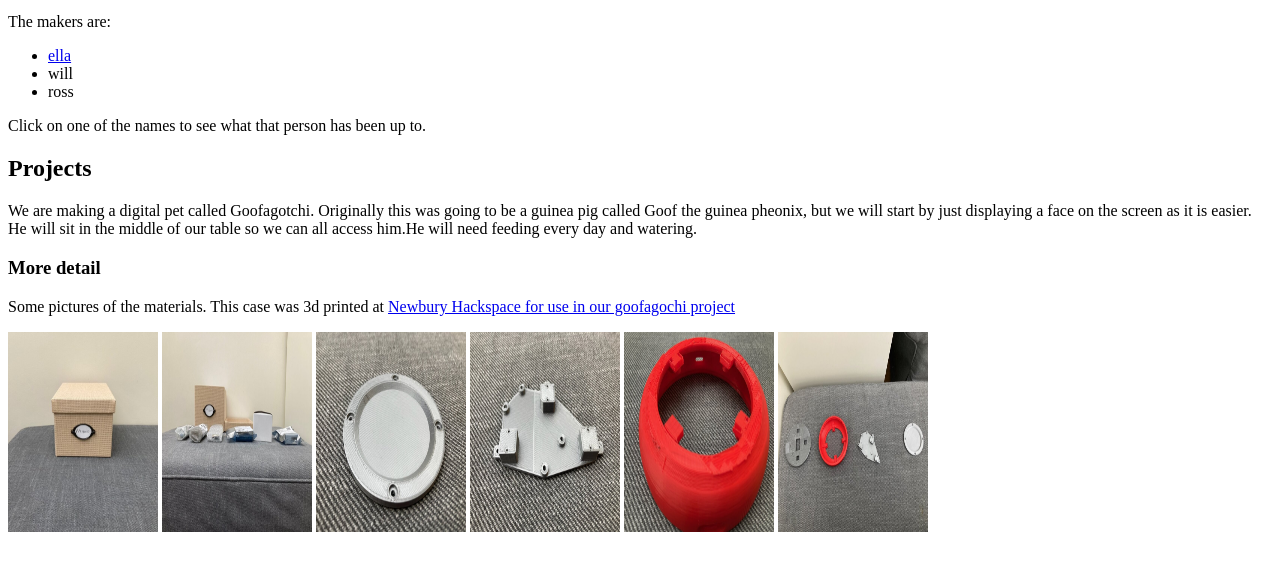
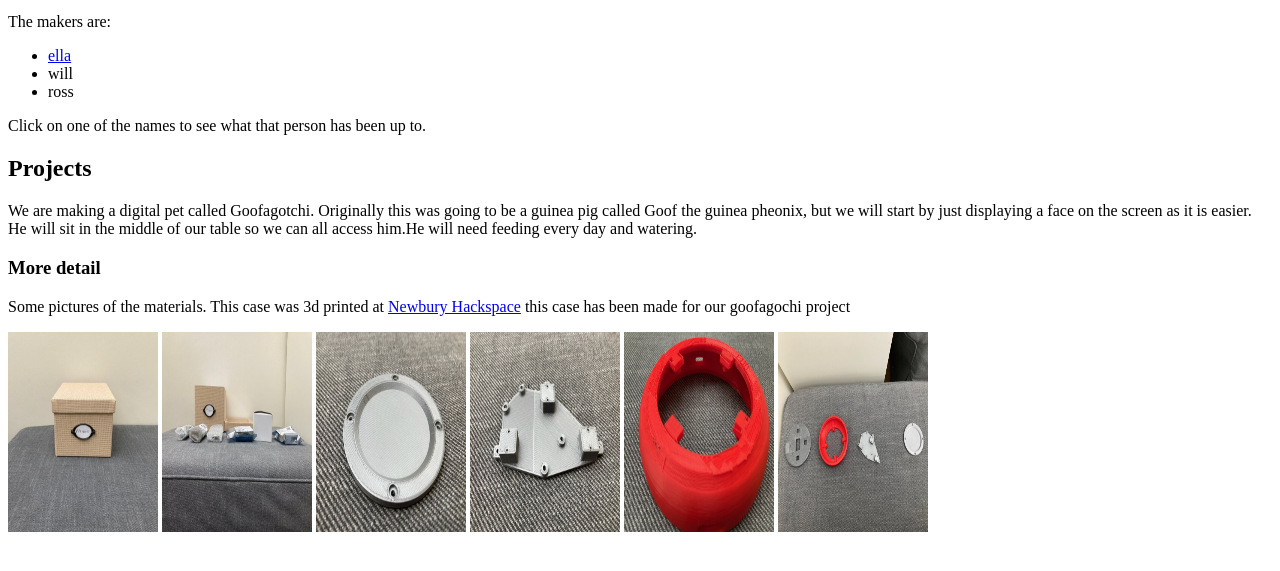
Before and after one commit to vox-machina/makers-site, a plain HTML site: page index.html in a window 1280 px wide. Shown: the part 87-658 px from the top of the page. Drawn offline with Linux system fonts and the light colour scheme.

Commit message:
fix broken link

```diff
--- a/index.html
+++ b/index.html
@@ -23,7 +23,7 @@
 
     <p>We are making a digital pet called Goofagotchi. Originally this was going to be a guinea pig called Goof the guinea pheonix, but we will start by just displaying a face on the screen as it is easier. He will sit in the middle of our table so we can all access him.He will need feeding every day and watering.</p>
     <h3>More detail</h3>
-    <p>Some pictures of the materials. This case was 3d printed at <a href="https://nadhack.org.uk/">Newbury Hackspace for use in our goofagochi project</a></p>
+    <p>Some pictures of the materials. This case was 3d printed at <a href="https://nadhack.org.uk/">Newbury Hackspace</a> this case has been made for our goofagochi project</p>
     <img src="images/makers-box.jpg" alt="Organising the projects" height="200" width="150"/>
     <img src="images/electronics.jpg" alt="Electronics components" height="200" width="150"/>
     <img src="images/rear-plate.jpg" alt="Rear plate" height="200" width="150"/>
```
